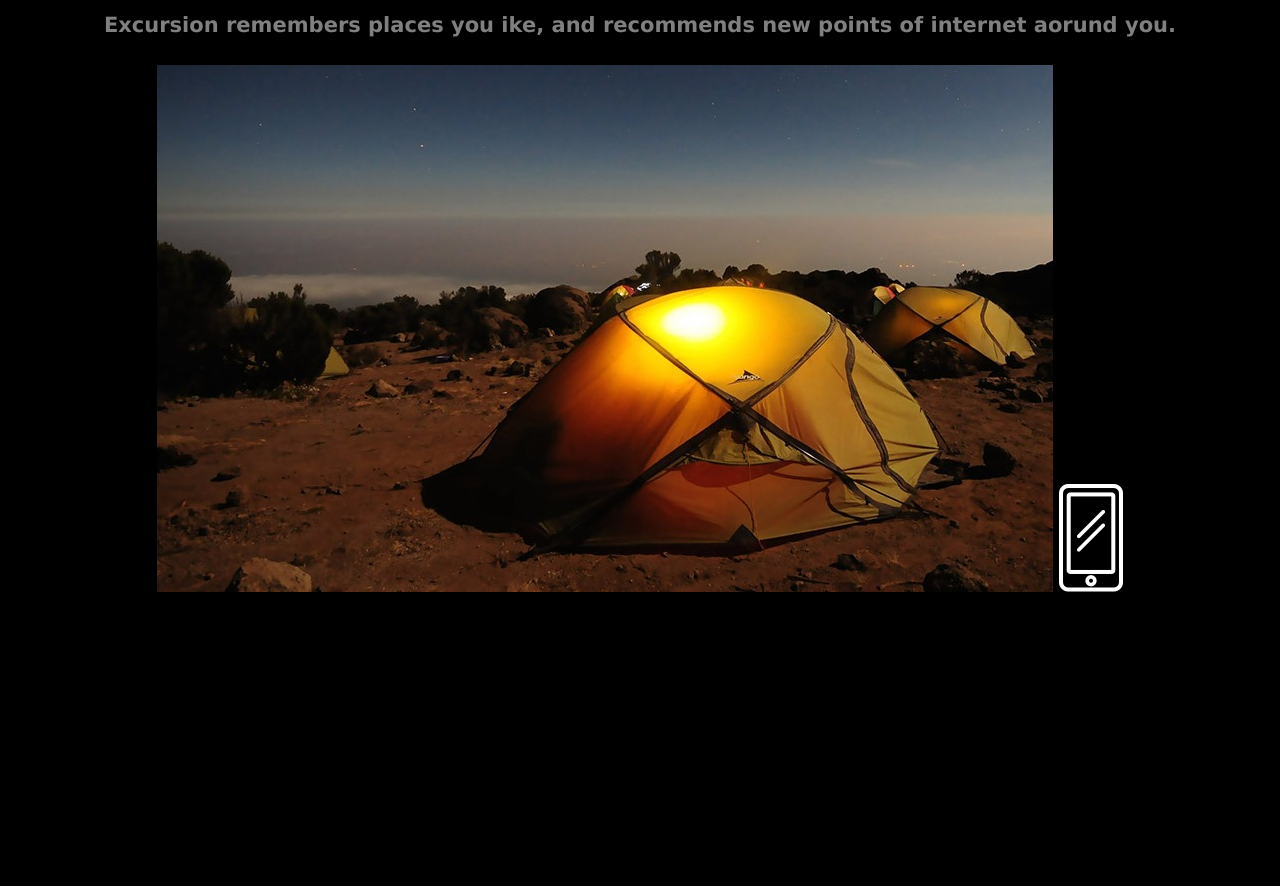
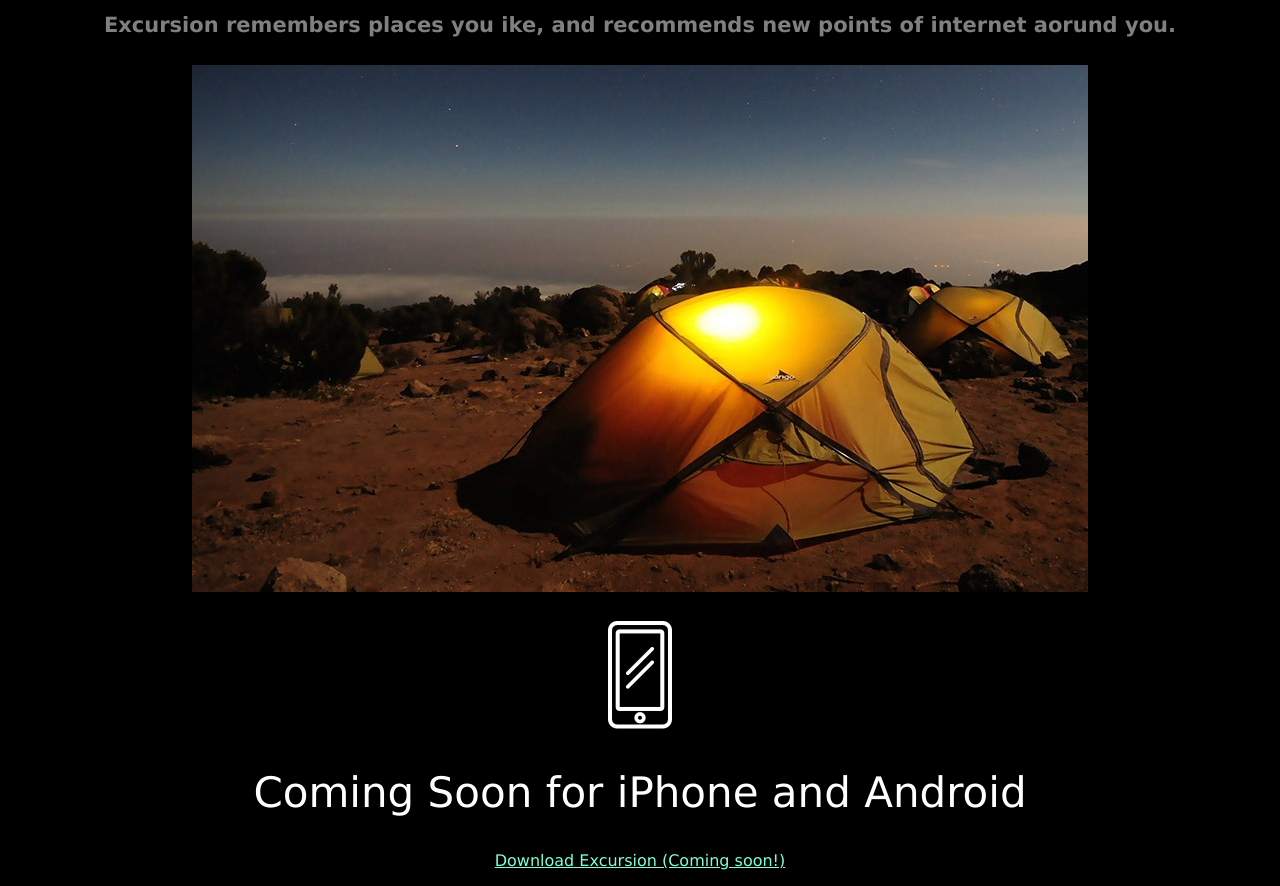
Before and after one commit to jhowens/excursion, a plain HTML site: page index.html in a window 1280 px wide. Shown: the part 420-1306 px from the top of the page. Before the commit the page ends 1024 px from the top, so only its background shows below. Drawn offline with Linux system fonts and the light colour scheme.

Commit message:
Ternary heading and link style addition

```diff
--- a/index.html
+++ b/index.html
@@ -12,7 +12,9 @@
         </video>
         <h2 class="secondary">Your personal travel guide</h2>
         <h4 class="sub">Excursion remembers places you ike, and recommends new points of internet aorund you.</h4>
-        <img src="resources\images\camp.jpg"/>
-        <img src="resources\images\phone.png"/>
+        <div><img class="camp" src="resources\images\camp.jpg"/></div>
+        <div><img class="phone" src="resources\images\phone.png"/></div>
+        <h2 class="ternary">Coming Soon for iPhone and Android</h2>
+        <p><a class="download" href="#">Download Excursion (Coming soon!)</a></p>
     </body>
 </html>
--- a/resources/css/style.css
+++ b/resources/css/style.css
@@ -22,6 +22,18 @@ body{
     color: gray;
 }
 
+.ternary{
+    color: white;
+    font-weight: 300;
+    font-size: 42px;
+}
+
+/* IMAGES */
+
+.phone{
+    padding-top: 25px;
+}
+
 /* LINKS */
 
 .download{
```
